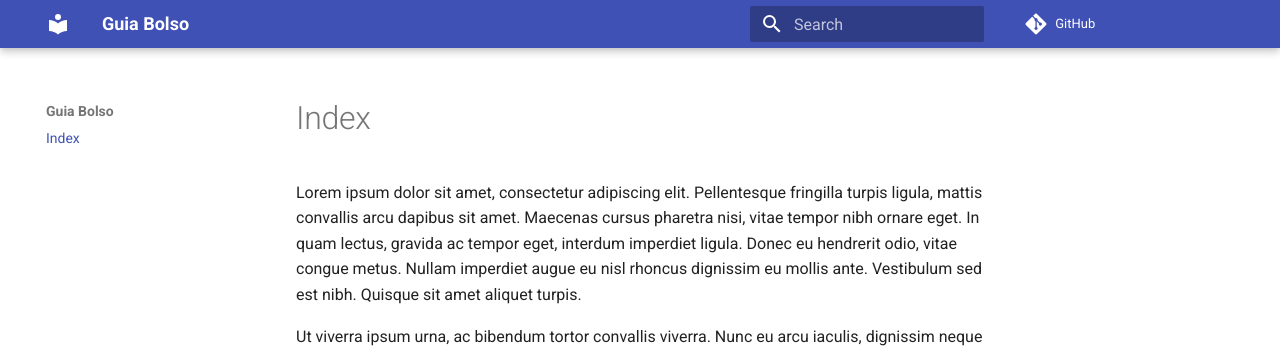
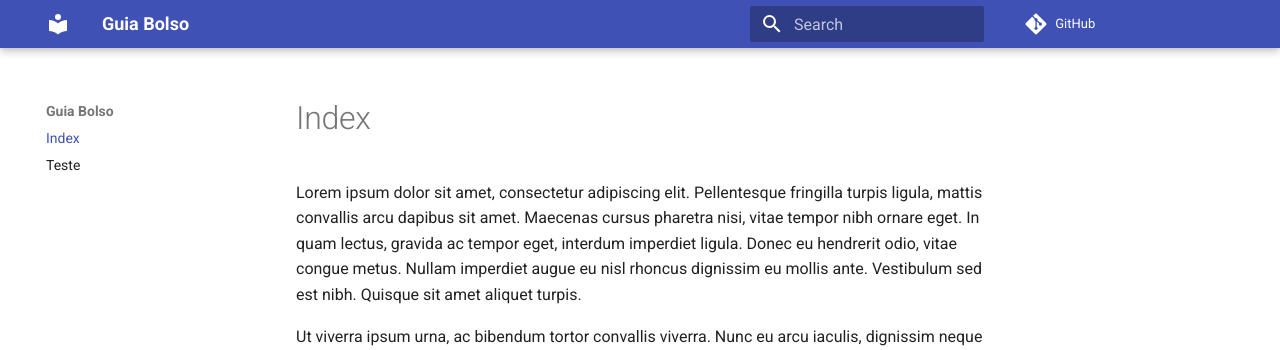
Before and after one commit to fga-disciplinas/2019.1-Guia-Bolso, an MkDocs documentation site: the page built from docs/index.md, in a window 1280 px wide. Shown: the top 350 px of the page. Built offline with MkDocs 1.6.1 and Material for MkDocs 9.7.7, drawn with Linux system fonts in a browser that asks for light colours; comment, search, counter and statistics services are not loaded; old or Windows-style settings are respelled for this version of MkDocs.

```diff
--- a/mkdocs.yml
+++ b/mkdocs.yml
@@ -11,3 +11,4 @@ theme:
 
 pages:
   - Index: 'index.md'
+  - Teste: 'teste.md'
```
Also changed, not shown: docs/teste.md (added, +1 -0 lines).
